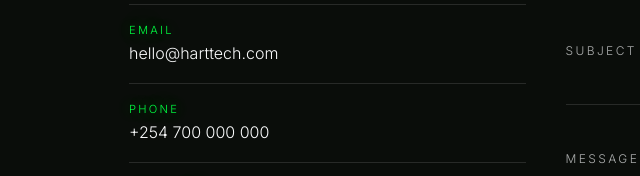
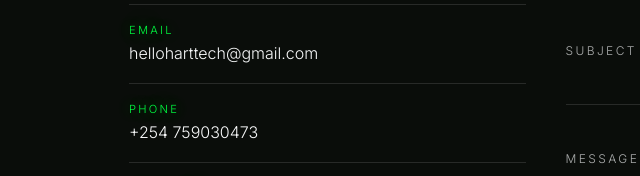
Before and after one commit to cyberkid032/harttech, a plain HTML site: page contact.html in a window 1280 px wide. Shown: the part 436-612 px from the top of the page, 35-675 px from the left. Drawn offline with nearby package versions, Linux system fonts and the light colour scheme; a web font is replaced by a local one.

Commit message:
Update contact information in contact.html

```diff
--- a/contact.html
+++ b/contact.html
@@ -66,11 +66,11 @@
           <ul class="contact-details">
             <li>
               <span class="contact-label">Email</span>
-              <a href="mailto:hello@harttech.com">hello@harttech.com</a>
+              <a href="mailto:helloharttech@gmail.com">helloharttech@gmail.com</a>
             </li>
             <li>
               <span class="contact-label">Phone</span>
-              <a href="tel:+254700000000">+254 700 000 000</a>
+              <a href="tel:+254759030473">+254 759030473</a>
             </li>
             <li>
               <span class="contact-label">Location</span>
```
